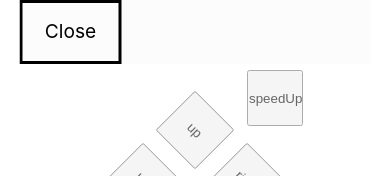
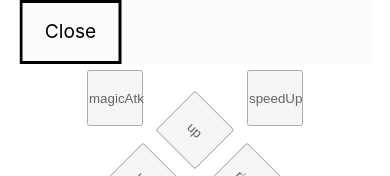
Before and after one commit to OrkasST/react_snake, a React (Create React App) app: page /game/menu in a window 390 px wide. Shown: the part 518-694 px from the top of the page. Built offline with nearby package versions, Linux system fonts and the light colour scheme.

Commit message:
mobile atk button

```diff
--- a/src/components/Controls/Controls.js
+++ b/src/components/Controls/Controls.js
@@ -29,6 +29,11 @@ const Controls = (props) => {
         code='KeyE'
         text='speedUp'
       />
+      <ControlButton
+        changeDirection={props.changeDirection}
+        code='KeyQ'
+        text='magicAtk'
+      />
     </ControlsWrapper>
   )
 }
--- a/src/components/Controls/controlButton/button_style.js
+++ b/src/components/Controls/controlButton/button_style.js
@@ -54,6 +54,12 @@ const Button = styled.button`
                     right: -35%;
                     transform: translateX(-50%);
                 `
+            } else if(props.text === 'magicAtk') {
+                return css`
+                    top: -20%;
+                    left: 0%;
+                    transform: translateX(-50%);
+                `
             }
         }
     };
```
